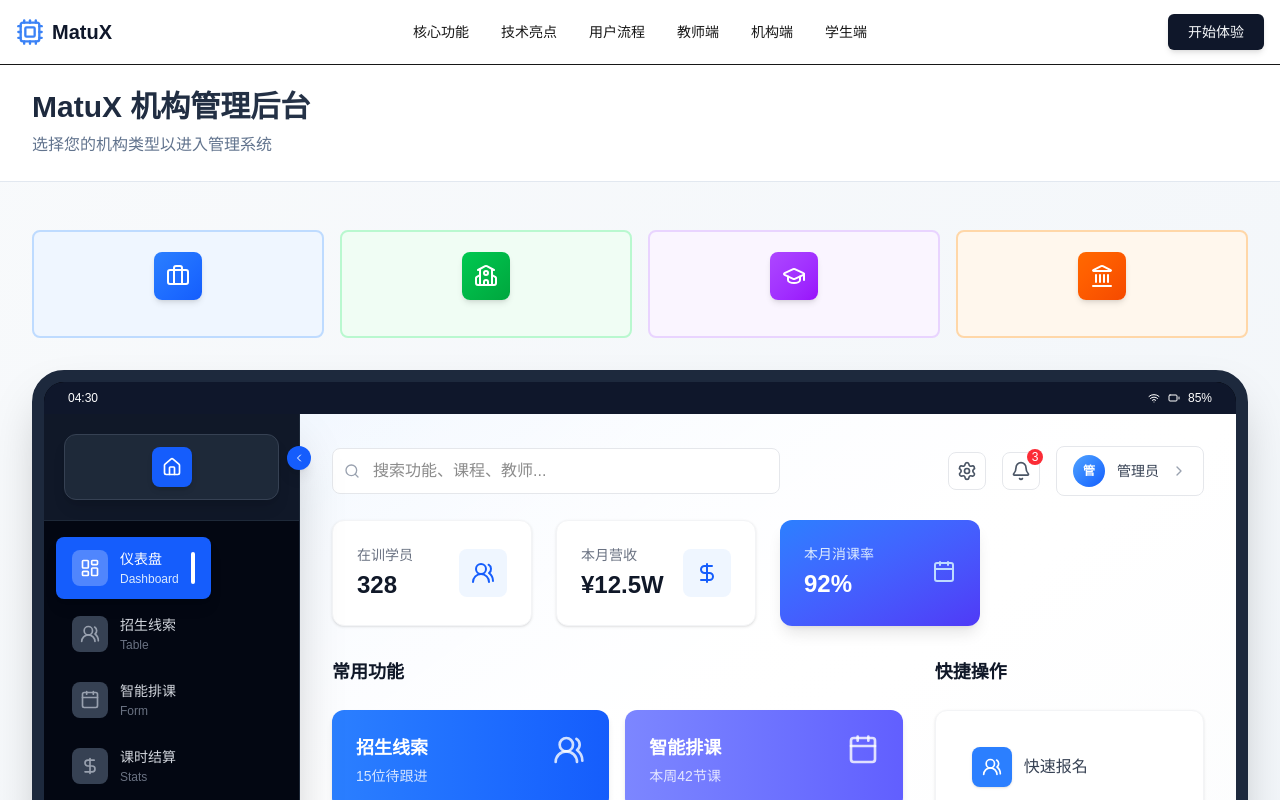
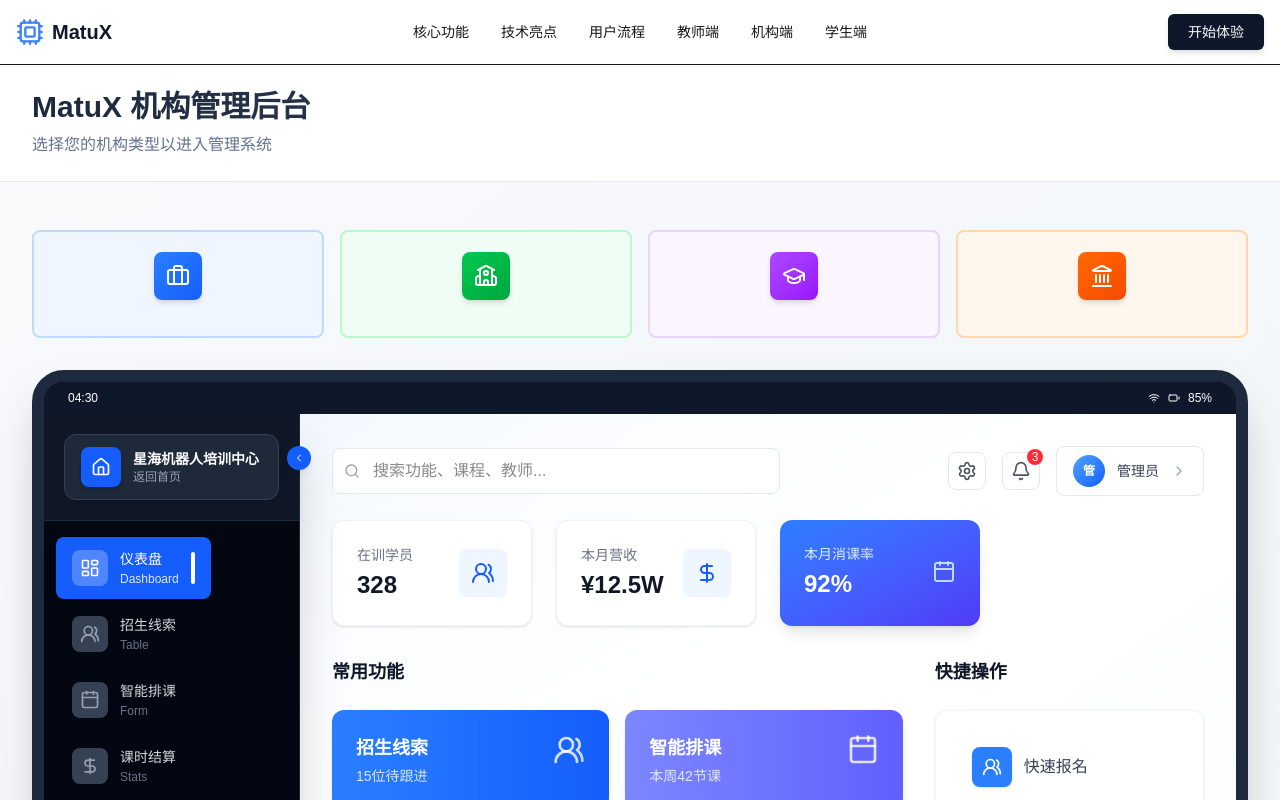
Before and after one commit to MatuX-ai/edu-proto, a Next.js app: page /institution-dashboard in a window 1280 px wide. Shown: the top 800 px of the page. Built offline with nearby package versions, Linux system fonts and the light colour scheme.

Commit message:
feat: 更新各组织名称并在侧边栏首页按钮显示组织名称

```diff
--- a/app/institution-dashboard/components/dashboard-layout.tsx
+++ b/app/institution-dashboard/components/dashboard-layout.tsx
@@ -75,14 +75,28 @@ export default function DashboardLayout({ config, children, activeMenu }: Dashbo
               whileHover={{ scale: 1.02, backgroundColor: '#1f2937' }}
               whileTap={{ scale: 0.98 }}
               onClick={() => window.location.href = '/institution-dashboard'}
-              className={`flex items-center justify-center bg-gray-800 rounded-xl border border-gray-700 shadow-lg hover:border-gray-600 transition-all group ${
-                isCollapsed ? 'px-2 py-2' : 'px-4 py-3 w-full'
+              className={`flex items-center gap-3 bg-gray-800 rounded-xl border border-gray-700 shadow-lg hover:border-gray-600 transition-all group ${
+                isCollapsed ? 'px-2 py-2 justify-center' : 'px-4 py-3 w-full'
               }`}
               title="返回首页"
             >
               <div className="w-10 h-10 bg-blue-600 rounded-lg flex items-center justify-center shadow-md shrink-0">
                 <Home className="h-5 w-5 text-white" />
               </div>
+              <AnimatePresence>
+                {!isCollapsed && (
+                  <motion.div
+                    initial={{ opacity: 0, width: 0 }}
+                    animate={{ opacity: 1, width: 'auto' }}
+                    exit={{ opacity: 0, width: 0 }}
+                    transition={{ duration: 0.2 }}
+                    className="text-left overflow-hidden"
+                  >
+                    <div className="text-white font-semibold text-sm whitespace-nowrap">{config.title}</div>
+                    <div className="text-gray-400 text-xs whitespace-nowrap">返回首页</div>
+                  </motion.div>
+                )}
+              </AnimatePresence>
             </motion.button>
           </div>
 
--- a/app/institution-dashboard/config/institution-config.ts
+++ b/app/institution-dashboard/config/institution-config.ts
@@ -38,7 +38,7 @@ export interface InstitutionConfig {
 export const institutionConfigs: Record<InstitutionType, InstitutionConfig> = {
   training: {
     type: 'training',
-    title: '本地精品培训中心',
+    title: '星海机器人培训中心',
     subtitle: '专注本地化教育服务，打造高效能教学闭环',
     bannerImage: '/images/hero-bg.jpg',
     themeColor: 'blue',
@@ -108,7 +108,7 @@ export const institutionConfigs: Record<InstitutionType, InstitutionConfig> = {
   },
   k12: {
     type: 'k12',
-    title: 'K12 STEM 第二课堂平台',
+    title: '西溪实验小学',
     subtitle: '专注STEM兴趣培养，打造灵活多样的课外创新教育体系',
     bannerImage: '/images/stem-collaboration.jpg',
     themeColor: 'green',
@@ -216,7 +216,7 @@ export const institutionConfigs: Record<InstitutionType, InstitutionConfig> = {
   },
   vocational: {
     type: 'vocational',
-    title: '产教融合与创新创业中心',
+    title: '永安职业中学',
     subtitle: 'STEM辅修赋能，校企协同育人，孵化未来创客',
     bannerImage: '/images/tech-stack.jpg',
     themeColor: 'orange',
@@ -266,7 +266,7 @@ export const institutionConfigs: Record<InstitutionType, InstitutionConfig> = {
   },
   bureau: {
     type: 'bureau',
-    title: '区域 STEM 教育治理中心',
+    title: '西溪县教育局',
     subtitle: '数据驱动教育决策，促进区域 STEM 教育优质均衡发展',
     bannerImage: '/images/hero-bg.jpg',
     themeColor: 'indigo',
```
